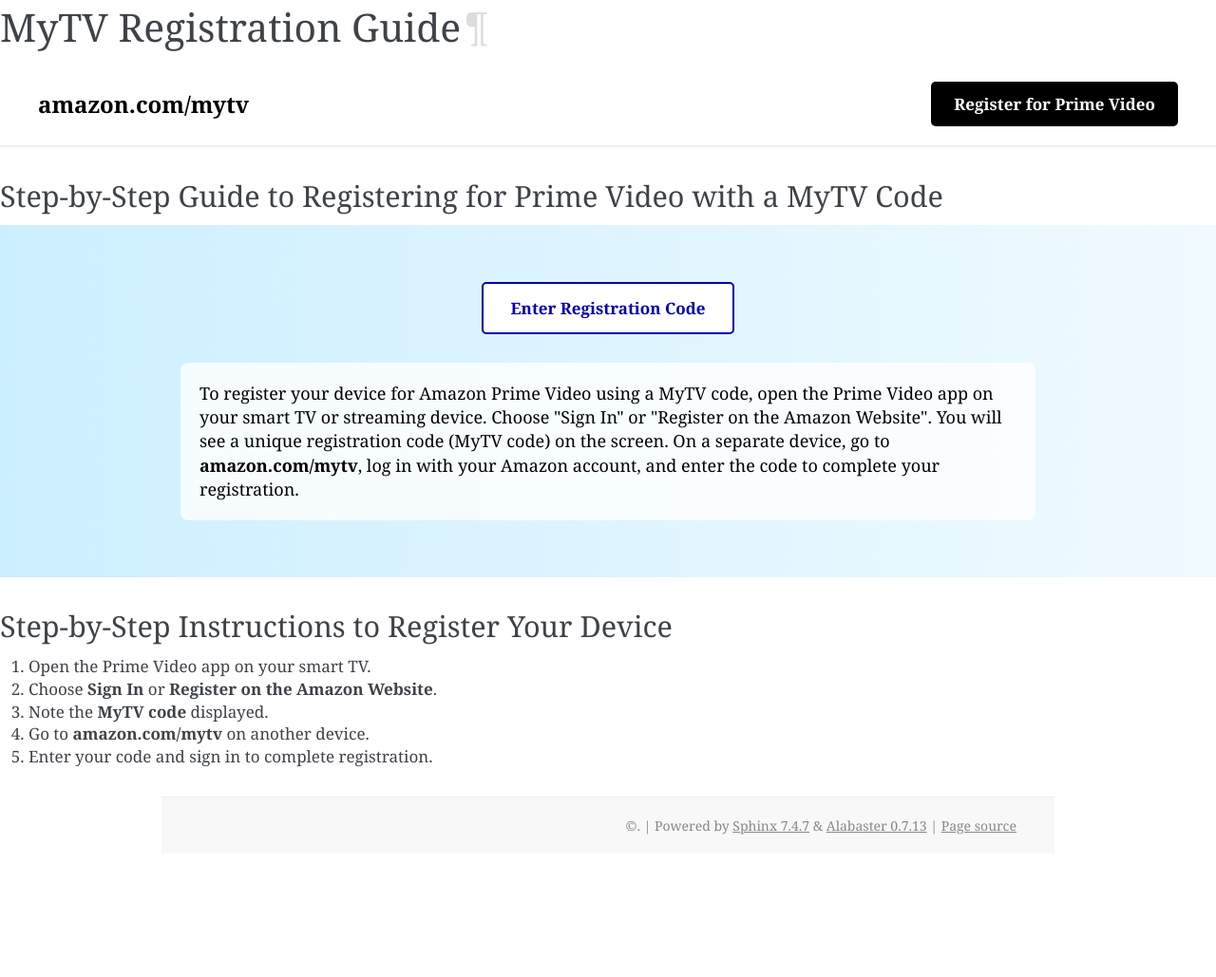
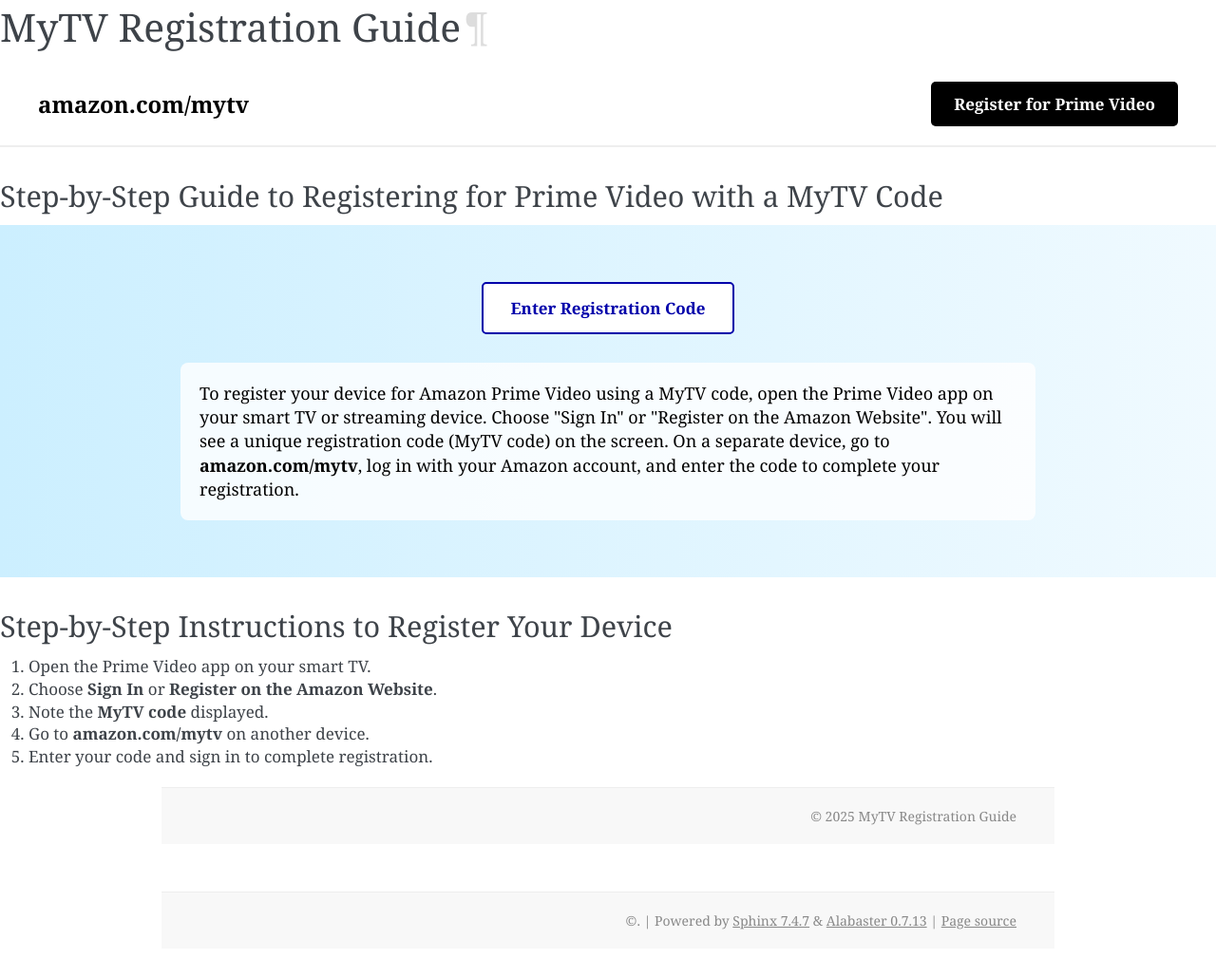
Before and after one commit to hp-printerr/hightest, a Sphinx documentation site: the page built from docs/index.rst, in a window 1280 px wide. Shown: the whole page at 95% size. Built offline with Sphinx 7.4.7, drawn with Linux system fonts in a browser that asks for light colours; before the commit the page ends 929 px from its top, so only the background shows below that.

Commit message:
Update index.rst

```diff
--- a/docs/index.rst
+++ b/docs/index.rst
@@ -28,3 +28,9 @@
 3. Note the **MyTV code** displayed.
 4. Go to **amazon.com/mytv** on another device.
 5. Enter your code and sign in to complete registration.
+
+.. raw:: html
+
+   <div class="footer">
+       &copy; 2025 MyTV Registration Guide
+   </div>
```
